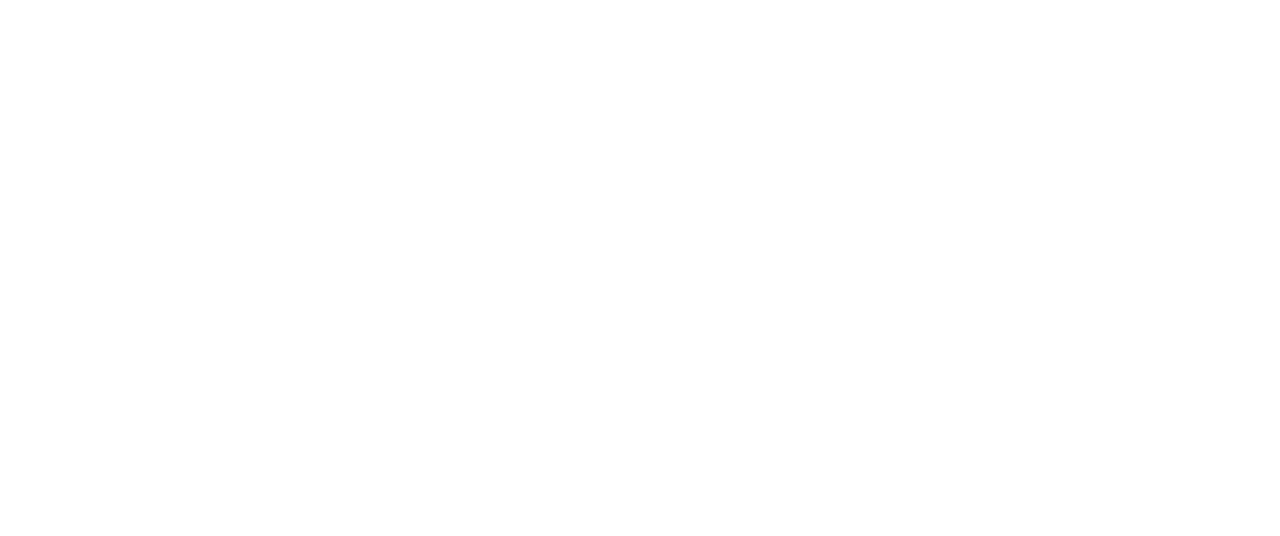
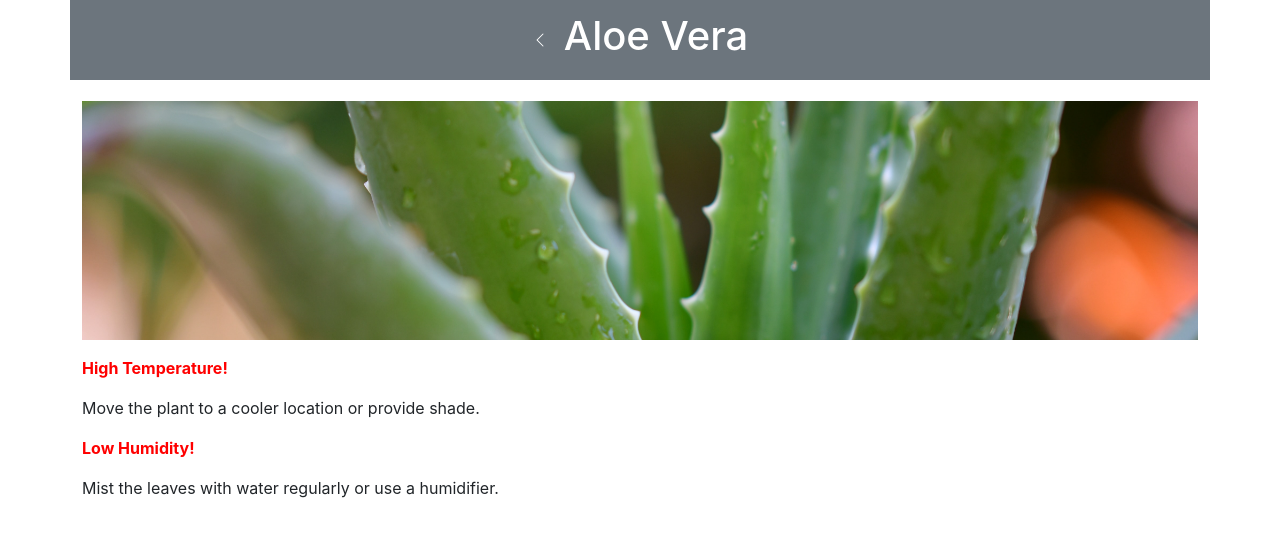
Before and after one commit to ar930926/HexiPlant, a React (Create React App) app: page /eachUser/1 in a window 1280 px wide. Before the commit this address had no page. Shown: the top 536 px of the page. Built offline with nearby package versions, Linux system fonts and the light colour scheme.

Commit message:
Netlify fix

```diff
--- a/src/App.css
+++ b/src/App.css
@@ -97,3 +97,15 @@ button.red button.green {
 .good {
   color: green;
 }
+
+.preset {
+  border-radius: 20px;
+  background-color: #dedede;
+  padding: 1.5em;
+}
+
+.plant-img {
+  width: 100%;
+  max-height: 239px;
+  object-fit: cover;
+}
--- a/src/App.js
+++ b/src/App.js
@@ -16,7 +16,7 @@ function App() {
     <BrowserRouter>
       <Routes>
         <Route path="/" index element={<Homepage />} />
-        <Route path="/eachPlant/:index" element={<EachPlant />} />
+        <Route path="/eachUser/:index" element={<EachPlant />} />
       </Routes>
     </BrowserRouter>
   );
--- a/src/EachPlant.js
+++ b/src/EachPlant.js
@@ -85,15 +85,21 @@ function EachPlant() {
   // display the plant information
   return (
     <div>
-      <header className="App-header container mb-3">
-        <h1>{currentPlant.name}</h1>
+      <header className="App-header container mb-3 flex-row">
+        <svg xmlns="http://www.w3.org/2000/svg" width="16" height="16" fill="currentColor" class="bi bi-chevron-left" viewBox="0 0 16 16"
+         className="mx-2" onClick={() => {
+                              window.location.href = `/`;
+                            }}>
+          <path fill-rule="evenodd" d="M11.354 1.646a.5.5 0 0 1 0 .708L5.707 8l5.647 5.646a.5.5 0 0 1-.708.708l-6-6a.5.5 0 0 1 0-.708l6-6a.5.5 0 0 1 .708 0z"/>
+        </svg>
+        <h1 className="mx-2">{currentPlant.name}</h1>
       </header>
       <Container>
         <Row>
-          <Col className="text-center">
+          <Col>
             <img
               src={currentPlant.image}
-              style={{ maxHeight: "50vw", maxWidth: "25vh" }}
+              className="plant-img mb-3"
               alt="Plant image"
             />
           </Col>
--- a/src/Homepage.js
+++ b/src/Homepage.js
@@ -70,18 +70,16 @@ function Homepage() {
         <h1>HexiPlant</h1>
       </header>
       <main className="container">
+        <div className="text-start preset mb-3">
+          <h5 className="mb-3">Master Controls</h5>
+          <h6>Temperature: {temp}°C</h6>
+          <Form.Range value={temp} min={0} max={50} onChange={handleTempChange} />
+          <h6>Humidity: {hum}%</h6>
+          <React.Fragment>
+            <Form.Range value={hum} min={0} max={100} onChange={handleHumChange} />
+          </React.Fragment>
+        </div>
         <div className="container mb-3">
-          <div className="row">
-            <div className="col text-center">
-              <h2>Preset</h2>
-            </div>
-            <h3>Temperature: {temp}°C</h3>
-            <Form.Range value={temp} min={0} max={50} onChange={handleTempChange} />
-            <h3>Humidity: {hum}%</h3>
-            <React.Fragment>
-              <Form.Range value={hum} min={0} max={100} onChange={handleHumChange} />
-            </React.Fragment>
-          </div>
           <div className="row">
             <div className="col text-start">
               <b>Current Temp:</b>
@@ -179,7 +177,7 @@ function Homepage() {
                           <button
                             className="red"
                             onClick={() => {
-                              window.location.href = `/eachPlant/${i}`;
+                              window.location.href = `/eachUser/${element.id}`;
                             }}
                           >
                             Show Details
@@ -190,7 +188,7 @@ function Homepage() {
                           <button
                             className="green"
                             onClick={() => {
-                              window.location.href = `/eachUser/${i}`;
+                              window.location.href = `/eachUser/${element.id}`;
                             }}
                           >
                             Show Details
@@ -210,7 +208,7 @@ function Homepage() {
       </main>
       <Modal show={show} onHide={handleClose}>
         <Modal.Header closeButton>
-          <Modal.Title>Modal heading</Modal.Title>
+          <Modal.Title>New Plant</Modal.Title>
         </Modal.Header>
         <Modal.Body>
           <Form>
```
Also changed, not shown: 1 other file (tests, documents, lock files or other folders).
